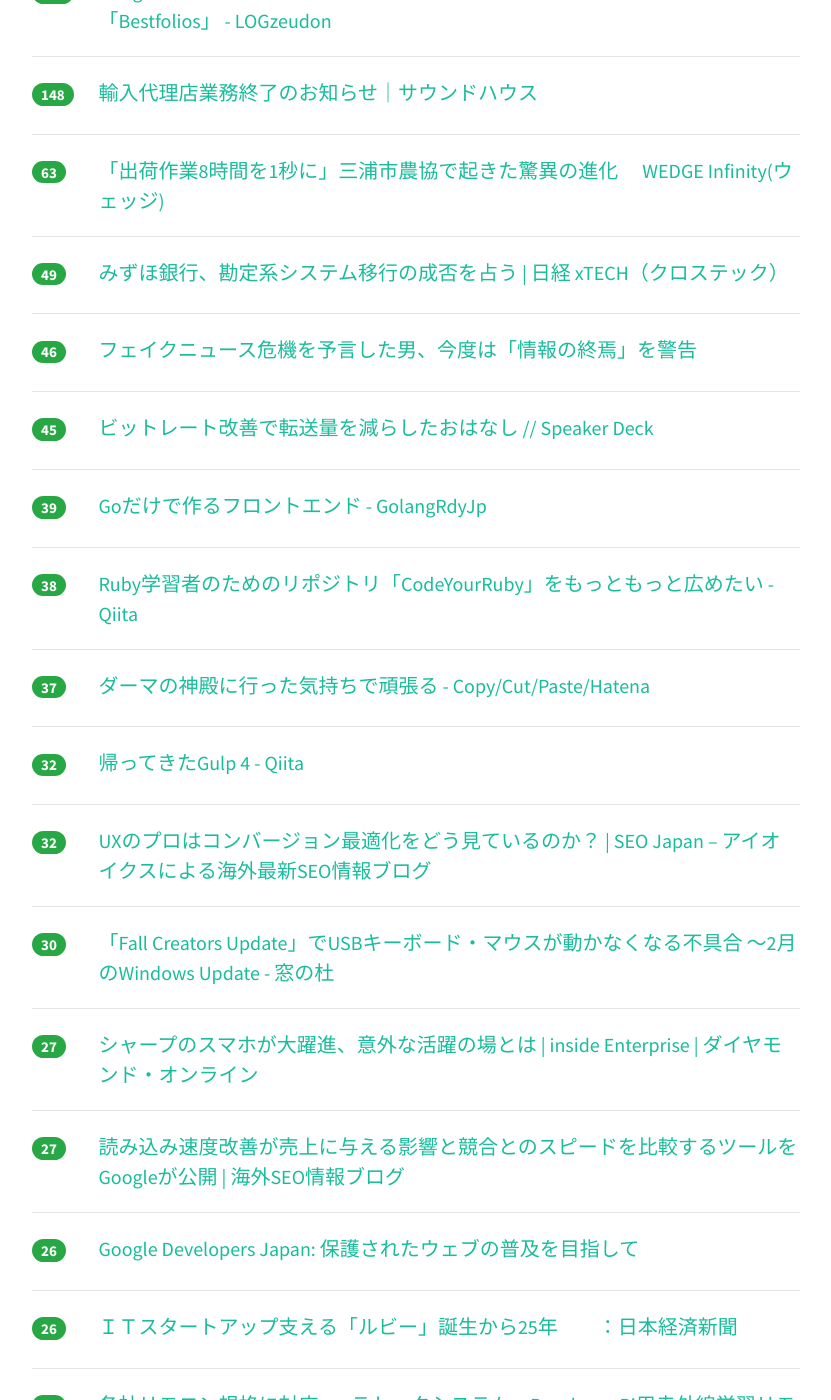
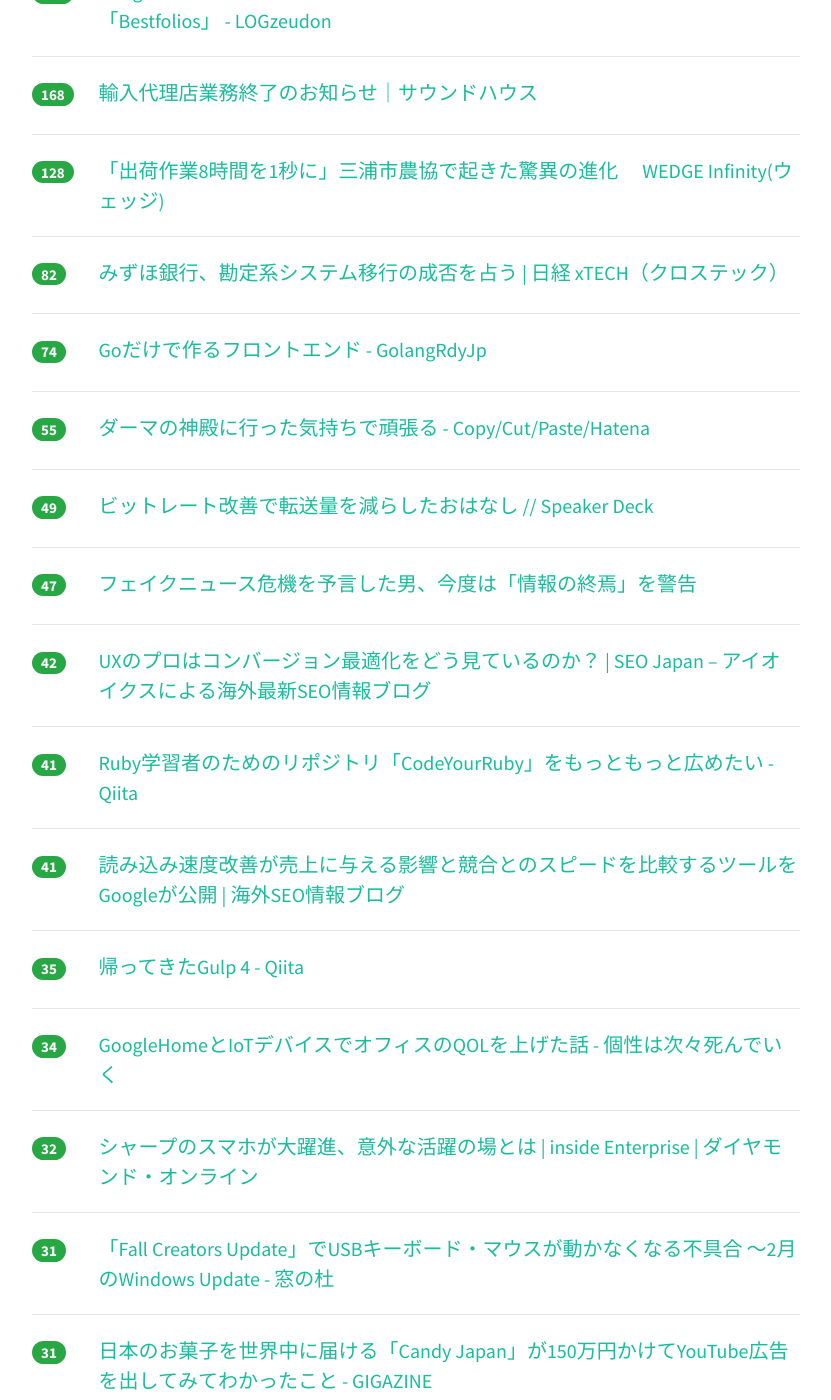
Before and after one commit to yatta47/hatena-matome-site, a Jekyll site: the page built from _posts/2018-02-27-hatena.md, in a window 1280 px wide and 1400 px high, scrolled down 521 px. Shown: the whole window, without its empty margins (224-1055 px from the left). Built offline with Jekyll 4.4.1, drawn with Linux system fonts in a browser that asks for light colours; nearby versions of some CDN libraries; some of the changed text lies outside the part shown.

Commit message:
Updated 2018-02-27

```diff
--- a/_posts/2018-02-27-hatena.md
+++ b/_posts/2018-02-27-hatena.md
@@ -1,84 +1,109 @@
 ---
 layout: post
 title:  "2018-02-27 はてぶIT"
-date:   2018-02-27 13:02:34
+date:   2018-02-27 14:03:32
 tags: [it-hotentry]
 ---
-39 件のデータあり
+41 件のデータあり
 
 <hr><div class="row">
-<div class="col-1"><span class="badge badge-pill badge-success h2">371</span></div>
+<div class="col-1"><span class="badge badge-pill badge-success h2">417</span></div>
 <div class="col-11"><a href='https://togetter.com/li/1203307' target='_blank'>カーリング女子で「もぐもぐタイム」とか取り上げるメディアと視聴者が気持ち悪い - Togetter</a></div>
 </div>
 <hr>
 <div class="row">
-<div class="col-1"><span class="badge badge-pill badge-success h2">288</span></div>
+<div class="col-1"><span class="badge badge-pill badge-success h2">359</span></div>
 <div class="col-11"><a href='http://blog.rokuzeudon.com/entry/bestfolios' target='_blank'>Googleのデザイナーなどのポートフォリオを300件以上閲覧できるサイト「Bestfolios」 - LOGzeudon</a></div>
 </div>
 <hr>
 <div class="row">
-<div class="col-1"><span class="badge badge-pill badge-success h2">148</span></div>
+<div class="col-1"><span class="badge badge-pill badge-success h2">168</span></div>
 <div class="col-11"><a href='https://www.soundhouse.co.jp/news/detail?NewsNo=12023' target='_blank'>輸入代理店業務終了のお知らせ｜サウンドハウス</a></div>
 </div>
 <hr>
 <div class="row">
-<div class="col-1"><span class="badge badge-pill badge-success h2">63</span></div>
+<div class="col-1"><span class="badge badge-pill badge-success h2">128</span></div>
 <div class="col-11"><a href='http://wedge.ismedia.jp/articles/-/12062' target='_blank'>「出荷作業8時間を1秒に」三浦市農協で起きた驚異の進化 　WEDGE Infinity(ウェッジ)</a></div>
 </div>
 <hr>
 <div class="row">
-<div class="col-1"><span class="badge badge-pill badge-success h2">49</span></div>
+<div class="col-1"><span class="badge badge-pill badge-success h2">82</span></div>
 <div class="col-11"><a href='http://tech.nikkeibp.co.jp/atcl/nxt/mag/nc/18/020800015/022200002/' target='_blank'>みずほ銀行、勘定系システム移行の成否を占う | 日経 xTECH（クロステック）</a></div>
 </div>
 <hr>
 <div class="row">
-<div class="col-1"><span class="badge badge-pill badge-success h2">46</span></div>
+<div class="col-1"><span class="badge badge-pill badge-success h2">74</span></div>
+<div class="col-11"><a href='http://golang.rdy.jp/2018/02/25/vecty/' target='_blank'>Goだけで作るフロントエンド - GolangRdyJp</a></div>
+</div>
+<hr>
+<div class="row">
+<div class="col-1"><span class="badge badge-pill badge-success h2">55</span></div>
+<div class="col-11"><a href='http://k1low.hatenablog.com/entry/2018/02/27/080000' target='_blank'>ダーマの神殿に行った気持ちで頑張る - Copy/Cut/Paste/Hatena</a></div>
+</div>
+<hr>
+<div class="row">
+<div class="col-1"><span class="badge badge-pill badge-success h2">49</span></div>
+<div class="col-11"><a href='https://speakerdeck.com/yaminoma/bitutoretogai-shan-dezhuan-song-liang-wojian-rasitaohanasi' target='_blank'>ビットレート改善で転送量を減らしたおはなし // Speaker Deck</a></div>
+</div>
+<hr>
+<div class="row">
+<div class="col-1"><span class="badge badge-pill badge-success h2">47</span></div>
 <div class="col-11"><a href='https://www.buzzfeed.com/jp/charliewarzel/the-terrifying-future-of-fake-news-1' target='_blank'>フェイクニュース危機を予言した男、今度は「情報の終焉」を警告</a></div>
 </div>
 <hr>
 <div class="row">
-<div class="col-1"><span class="badge badge-pill badge-success h2">45</span></div>
-<div class="col-11"><a href='https://speakerdeck.com/yaminoma/bitutoretogai-shan-dezhuan-song-liang-wojian-rasitaohanasi' target='_blank'>ビットレート改善で転送量を減らしたおはなし // Speaker Deck</a></div>
+<div class="col-1"><span class="badge badge-pill badge-success h2">42</span></div>
+<div class="col-11"><a href='http://www.seojapan.com/blog/how-do-ux-professionals-view-conversion-optimization' target='_blank'>UXのプロはコンバージョン最適化をどう見ているのか？ | SEO Japan – アイオイクスによる海外最新SEO情報ブログ</a></div>
 </div>
 <hr>
 <div class="row">
-<div class="col-1"><span class="badge badge-pill badge-success h2">39</span></div>
-<div class="col-11"><a href='http://golang.rdy.jp/2018/02/25/vecty/' target='_blank'>Goだけで作るフロントエンド - GolangRdyJp</a></div>
-</div>
-<hr>
-<div class="row">
-<div class="col-1"><span class="badge badge-pill badge-success h2">38</span></div>
+<div class="col-1"><span class="badge badge-pill badge-success h2">41</span></div>
 <div class="col-11"><a href='https://qiita.com/chooyan_eng/items/99789213fa89c03b36b0' target='_blank'>Ruby学習者のためのリポジトリ「CodeYourRuby」をもっともっと広めたい - Qiita</a></div>
 </div>
 <hr>
 <div class="row">
-<div class="col-1"><span class="badge badge-pill badge-success h2">37</span></div>
-<div class="col-11"><a href='http://k1low.hatenablog.com/entry/2018/02/27/080000' target='_blank'>ダーマの神殿に行った気持ちで頑張る - Copy/Cut/Paste/Hatena</a></div>
+<div class="col-1"><span class="badge badge-pill badge-success h2">41</span></div>
+<div class="col-11"><a href='https://www.suzukikenichi.com/blog/%E8%AA%AD%E3%81%BF%E8%BE%BC%E3%81%BF%E9%80%9F%E5%BA%A6%E6%94%B9%E5%96%84%E3%81%8C%E5%A3%B2%E4%B8%8A%E3%81%AB%E4%B8%8E%E3%81%88%E3%82%8B%E5%BD%B1%E9%9F%BF%E3%81%A8%E7%AB%B6%E5%90%88%E3%81%A8%E3%81%AE/' target='_blank'>読み込み速度改善が売上に与える影響と競合とのスピードを比較するツールをGoogleが公開 | 海外SEO情報ブログ</a></div>
+</div>
+<hr>
+<div class="row">
+<div class="col-1"><span class="badge badge-pill badge-success h2">35</span></div>
+<div class="col-11"><a href='https://qiita.com/cognitom/items/7a097d0f6e239d4fb5bf' target='_blank'>帰ってきたGulp 4 - Qiita</a></div>
+</div>
+<hr>
+<div class="row">
+<div class="col-1"><span class="badge badge-pill badge-success h2">34</span></div>
+<div class="col-11"><a href='http://rskull.hateblo.jp/entry/2018/02/27/002425' target='_blank'>GoogleHomeとIoTデバイスでオフィスのQOLを上げた話 - 個性は次々死んでいく</a></div>
 </div>
 <hr>
 <div class="row">
 <div class="col-1"><span class="badge badge-pill badge-success h2">32</span></div>
-<div class="col-11"><a href='https://qiita.com/cognitom/items/7a097d0f6e239d4fb5bf' target='_blank'>帰ってきたGulp 4 - Qiita</a></div>
+<div class="col-11"><a href='http://diamond.jp/articles/-/161198' target='_blank'>シャープのスマホが大躍進、意外な活躍の場とは | inside Enterprise | ダイヤモンド・オンライン</a></div>
 </div>
 <hr>
 <div class="row">
-<div class="col-1"><span class="badge badge-pill badge-success h2">32</span></div>
-<div class="col-11"><a href='http://www.seojapan.com/blog/how-do-ux-professionals-view-conversion-optimization' target='_blank'>UXのプロはコンバージョン最適化をどう見ているのか？ | SEO Japan – アイオイクスによる海外最新SEO情報ブログ</a></div>
+<div class="col-1"><span class="badge badge-pill badge-success h2">31</span></div>
+<div class="col-11"><a href='https://forest.watch.impress.co.jp/docs/news/1108305.html' target='_blank'>「Fall Creators Update」でUSBキーボード・マウスが動かなくなる不具合 ～2月のWindows Update - 窓の杜</a></div>
+</div>
+<hr>
+<div class="row">
+<div class="col-1"><span class="badge badge-pill badge-success h2">31</span></div>
+<div class="col-11"><a href='https://gigazine.net/news/20180226-candy-japan-youtube/' target='_blank'>日本のお菓子を世界中に届ける「Candy Japan」が150万円かけてYouTube広告を出してみてわかったこと - GIGAZINE</a></div>
 </div>
 <hr>
 <div class="row">
 <div class="col-1"><span class="badge badge-pill badge-success h2">30</span></div>
-<div class="col-11"><a href='https://forest.watch.impress.co.jp/docs/news/1108305.html' target='_blank'>「Fall Creators Update」でUSBキーボード・マウスが動かなくなる不具合 ～2月のWindows Update - 窓の杜</a></div>
+<div class="col-11"><a href='http://coreblog.org/ats/thirty_seconds_of_python_code/' target='_blank'>30秒で分かるPythonコード集 | TRIVIAL TECHNOLOGIES 4 @ats のイクメン日記</a></div>
 </div>
 <hr>
 <div class="row">
-<div class="col-1"><span class="badge badge-pill badge-success h2">27</span></div>
-<div class="col-11"><a href='http://diamond.jp/articles/-/161198' target='_blank'>シャープのスマホが大躍進、意外な活躍の場とは | inside Enterprise | ダイヤモンド・オンライン</a></div>
+<div class="col-1"><span class="badge badge-pill badge-success h2">29</span></div>
+<div class="col-11"><a href='https://speakerdeck.com/mukai21/webpack-v4nituite' target='_blank'>webpack v4について // Speaker Deck</a></div>
 </div>
 <hr>
 <div class="row">
-<div class="col-1"><span class="badge badge-pill badge-success h2">27</span></div>
-<div class="col-11"><a href='https://www.suzukikenichi.com/blog/%E8%AA%AD%E3%81%BF%E8%BE%BC%E3%81%BF%E9%80%9F%E5%BA%A6%E6%94%B9%E5%96%84%E3%81%8C%E5%A3%B2%E4%B8%8A%E3%81%AB%E4%B8%8E%E3%81%88%E3%82%8B%E5%BD%B1%E9%9F%BF%E3%81%A8%E7%AB%B6%E5%90%88%E3%81%A8%E3%81%AE/' target='_blank'>読み込み速度改善が売上に与える影響と競合とのスピードを比較するツールをGoogleが公開 | 海外SEO情報ブログ</a></div>
+<div class="col-1"><span class="badge badge-pill badge-success h2">28</span></div>
+<div class="col-11"><a href='https://www.nikkei.com/article/DGXMZO27402800W8A220C1X11000/' target='_blank'>ＩＴスタートアップ支える「ルビー」誕生から25年　　：日本経済新聞</a></div>
 </div>
 <hr>
 <div class="row">
@@ -88,37 +113,37 @@ tags: [it-hotentry]
 <hr>
 <div class="row">
 <div class="col-1"><span class="badge badge-pill badge-success h2">26</span></div>
-<div class="col-11"><a href='https://www.nikkei.com/article/DGXMZO27402800W8A220C1X11000/' target='_blank'>ＩＴスタートアップ支える「ルビー」誕生から25年　　：日本経済新聞</a></div>
-</div>
-<hr>
-<div class="row">
-<div class="col-1"><span class="badge badge-pill badge-success h2">26</span></div>
 <div class="col-11"><a href='https://fabcross.jp/news/2018/20180226_priirex.html' target='_blank'>各社リモコン規格に対応——ラトックシステム、Raspberry Pi用赤外線学習リモコンボード「RPi-IREX」発売へ | fabcross</a></div>
 </div>
 <hr>
 <div class="row">
-<div class="col-1"><span class="badge badge-pill badge-success h2">26</span></div>
-<div class="col-11"><a href='http://rskull.hateblo.jp/entry/2018/02/27/002425' target='_blank'>GoogleHomeとIoTデバイスでオフィスのQOLを上げた話 - 個性は次々死んでいく</a></div>
-</div>
-<hr>
-<div class="row">
-<div class="col-1"><span class="badge badge-pill badge-success h2">24</span></div>
+<div class="col-1"><span class="badge badge-pill badge-success h2">25</span></div>
 <div class="col-11"><a href='http://www.itmedia.co.jp/pcuser/articles/1802/26/news099.html' target='_blank'>企業向けWindows 10のサポート期間がまた延長　大型アップデート配信から2年に (1/2) - ITmedia PC USER</a></div>
 </div>
 <hr>
 <div class="row">
-<div class="col-1"><span class="badge badge-pill badge-success h2">24</span></div>
-<div class="col-11"><a href='https://speakerdeck.com/mukai21/webpack-v4nituite' target='_blank'>webpack v4について // Speaker Deck</a></div>
-</div>
-<hr>
-<div class="row">
 <div class="col-1"><span class="badge badge-pill badge-success h2">23</span></div>
-<div class="col-11"><a href='https://gigazine.net/news/20180226-candy-japan-youtube/' target='_blank'>日本のお菓子を世界中に届ける「Candy Japan」が150万円かけてYouTube広告を出してみてわかったこと - GIGAZINE</a></div>
+<div class="col-11"><a href='http://clown.hatenablog.jp/entry/20180226/cuberss-reader' target='_blank'>CubeRSS Reader の開発動機などについて - Life like a clown</a></div>
 </div>
 <hr>
 <div class="row">
 <div class="col-1"><span class="badge badge-pill badge-success h2">22</span></div>
-<div class="col-11"><a href='http://clown.hatenablog.jp/entry/20180226/cuberss-reader' target='_blank'>CubeRSS Reader の開発動機などについて - Life like a clown</a></div>
+<div class="col-11"><a href='http://nlab.itmedia.co.jp/nl/articles/1802/26/news123.html' target='_blank'>「返却された店頭試聴機が原型をとどめていなかった」　ミックスウェーブ、ビックカメラとの取引停止を決定 - ねとらぼ</a></div>
+</div>
+<hr>
+<div class="row">
+<div class="col-1"><span class="badge badge-pill badge-success h2">22</span></div>
+<div class="col-11"><a href='http://www2.stetson.edu/~efriedma/squinsqu/' target='_blank'>Squares in Squares</a></div>
+</div>
+<hr>
+<div class="row">
+<div class="col-1"><span class="badge badge-pill badge-success h2">22</span></div>
+<div class="col-11"><a href='https://dev.classmethod.jp/cloud/aws/iam-loginuser-best-practices-1/' target='_blank'>AWSコンソールのログイン用アカウントをIAMのベストプラクティスに従って作成してみた(設定編) ｜ Developers.IO</a></div>
+</div>
+<hr>
+<div class="row">
+<div class="col-1"><span class="badge badge-pill badge-success h2">22</span></div>
+<div class="col-11"><a href='http://tmtms.hatenablog.com/entry/2018/02/26/mysql-parameters' target='_blank'>MySQLパラメータ比較 - @tmtms のメモ</a></div>
 </div>
 <hr>
 <div class="row">
@@ -133,7 +158,17 @@ tags: [it-hotentry]
 <hr>
 <div class="row">
 <div class="col-1"><span class="badge badge-pill badge-success h2">21</span></div>
-<div class="col-11"><a href='http://coreblog.org/ats/thirty_seconds_of_python_code/' target='_blank'>30秒で分かるPythonコード集 | TRIVIAL TECHNOLOGIES 4 @ats のイクメン日記</a></div>
+<div class="col-11"><a href='https://dc.watch.impress.co.jp/docs/news/1108153.html' target='_blank'>ソニー、α9・α7R IIIの最新仕様を取り入れたベーシックモデル「α7 III」 - デジカメ Watch</a></div>
+</div>
+<hr>
+<div class="row">
+<div class="col-1"><span class="badge badge-pill badge-success h2">21</span></div>
+<div class="col-11"><a href='http://techblog.lclco.com/entry/2018/02/27/083000' target='_blank'>iTerm2とfish shellを使ったターミナル環境構築のはじめの一歩 - LCL Engineers' Blog</a></div>
+</div>
+<hr>
+<div class="row">
+<div class="col-1"><span class="badge badge-pill badge-success h2">20</span></div>
+<div class="col-11"><a href='https://prtimes.jp/main/html/rd/p/000004239.000007006.html' target='_blank'>KADOKAWA アスキー事業の移管について｜株式会社KADOKAWAのプレスリリース</a></div>
 </div>
 <hr>
 <div class="row">
@@ -142,18 +177,13 @@ tags: [it-hotentry]
 </div>
 <hr>
 <div class="row">
-<div class="col-1"><span class="badge badge-pill badge-success h2">19</span></div>
-<div class="col-11"><a href='http://nlab.itmedia.co.jp/nl/articles/1802/26/news123.html' target='_blank'>「返却された店頭試聴機が原型をとどめていなかった」　ミックスウェーブ、ビックカメラとの取引停止を決定 - ねとらぼ</a></div>
+<div class="col-1"><span class="badge badge-pill badge-success h2">18</span></div>
+<div class="col-11"><a href='https://r.nikkei.com/article/DGXMZO27402590W8A220C1EA2000?s=1' target='_blank'>IT人材不足「19年危機」 新卒争奪戦が過熱: 日本経済新聞</a></div>
 </div>
 <hr>
 <div class="row">
-<div class="col-1"><span class="badge badge-pill badge-success h2">19</span></div>
-<div class="col-11"><a href='http://www2.stetson.edu/~efriedma/squinsqu/' target='_blank'>Squares in Squares</a></div>
-</div>
-<hr>
-<div class="row">
-<div class="col-1"><span class="badge badge-pill badge-success h2">17</span></div>
-<div class="col-11"><a href='https://r.nikkei.com/article/DGXMZO27402590W8A220C1EA2000?s=1' target='_blank'>IT人材不足「19年危機」 新卒争奪戦が過熱: 日本経済新聞</a></div>
+<div class="col-1"><span class="badge badge-pill badge-success h2">18</span></div>
+<div class="col-11"><a href='http://sue445.hatenablog.com/entry/2018/02/27/000544' target='_blank'>ChatWorkMentionTaskを作った #megurorb - くりにっき</a></div>
 </div>
 <hr>
 <div class="row">
@@ -162,8 +192,8 @@ tags: [it-hotentry]
 </div>
 <hr>
 <div class="row">
-<div class="col-1"><span class="badge badge-pill badge-success h2">17</span></div>
-<div class="col-11"><a href='https://dev.classmethod.jp/cloud/aws/iam-loginuser-best-practices-1/' target='_blank'>AWSコンソールのログイン用アカウントをIAMのベストプラクティスに従って作成してみた(設定編) ｜ Developers.IO</a></div>
+<div class="col-1"><span class="badge badge-pill badge-success h2">16</span></div>
+<div class="col-11"><a href='https://www.slideshare.net/kinukox/web-packaging-use-cases-and-loading-88966832' target='_blank'>Web Packaging - Use cases and Loading</a></div>
 </div>
 <hr>
 <div class="row">
@@ -172,32 +202,12 @@ tags: [it-hotentry]
 </div>
 <hr>
 <div class="row">
-<div class="col-1"><span class="badge badge-pill badge-success h2">15</span></div>
+<div class="col-1"><span class="badge badge-pill badge-success h2">14</span></div>
 <div class="col-11"><a href='http://www.zbuffer3dp.com/entry/uqmobile-mail-iphone' target='_blank'>iPhone8でUQモバイルのキャリアメールを使う方法 - Zバッファ</a></div>
 </div>
 <hr>
 <div class="row">
-<div class="col-1"><span class="badge badge-pill badge-success h2">15</span></div>
-<div class="col-11"><a href='http://sue445.hatenablog.com/entry/2018/02/27/000544' target='_blank'>ChatWorkMentionTaskを作った #megurorb - くりにっき</a></div>
-</div>
-<hr>
-<div class="row">
-<div class="col-1"><span class="badge badge-pill badge-success h2">14</span></div>
-<div class="col-11"><a href='https://dc.watch.impress.co.jp/docs/news/1108153.html' target='_blank'>ソニー、α9・α7R IIIの最新仕様を取り入れたベーシックモデル「α7 III」 - デジカメ Watch</a></div>
-</div>
-<hr>
-<div class="row">
 <div class="col-1"><span class="badge badge-pill badge-success h2">13</span></div>
-<div class="col-11"><a href='https://www.slideshare.net/kinukox/web-packaging-use-cases-and-loading-88966832' target='_blank'>Web Packaging - Use cases and Loading</a></div>
-</div>
-<hr>
-<div class="row">
-<div class="col-1"><span class="badge badge-pill badge-success h2">11</span></div>
 <div class="col-11"><a href='http://www.hitode-festival.com/entry/2018/02/26/195749' target='_blank'>【佐賀県唐津市】ユーリ!!! on ICEの聖地巡礼してきたよー！ - 今日はヒトデ祭りだぞ！</a></div>
 </div>
 <hr>
-<div class="row">
-<div class="col-1"><span class="badge badge-pill badge-success h2">11</span></div>
-<div class="col-11"><a href='https://prtimes.jp/main/html/rd/p/000004239.000007006.html' target='_blank'>KADOKAWA アスキー事業の移管について｜株式会社KADOKAWAのプレスリリース</a></div>
-</div>
-<hr>
```
